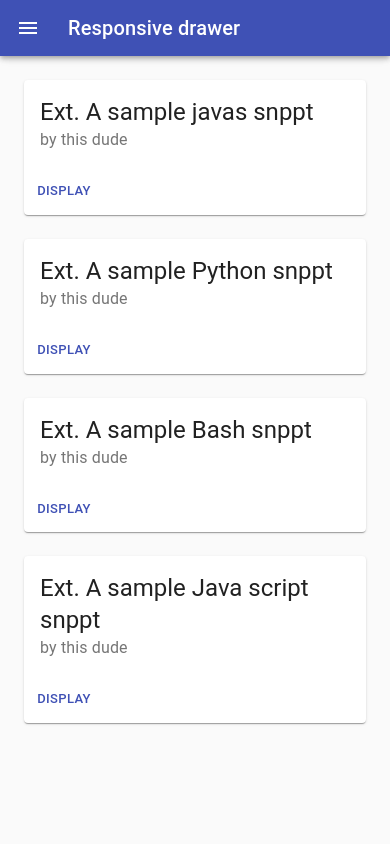
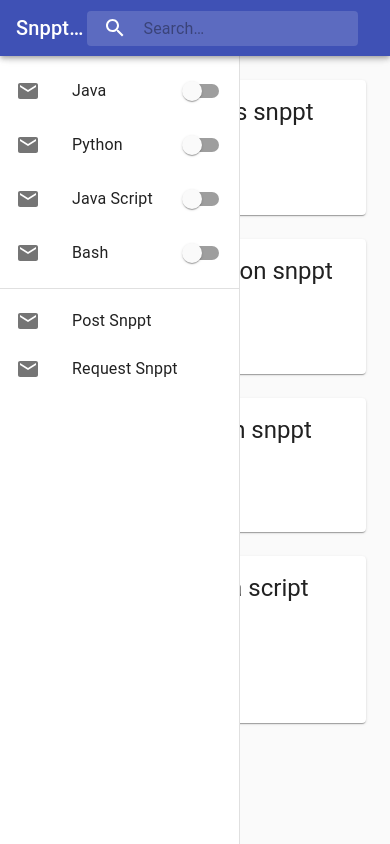
Before and after one commit to hassib-ashouri/snpptwrld-frontend, a Gatsby site: page / in a window 390 px wide. Built offline with nearby package versions, Linux system fonts and the light colour scheme; Gatsby itself is replaced by a stand-in of ours.

Commit message:
add filtering switches, search bar, and snppt display

```diff
--- a/src/components/SnpptListView.js
+++ b/src/components/SnpptListView.js
@@ -1,22 +1,25 @@
-import React from "react"
-//import { spacing } from '@material-ui/system';
-import Container from "@material-ui/core/Container"
+import React, { useState } from "react"
 import Card from "@material-ui/core/Card"
 import CardActions from "@material-ui/core/CardActions"
-import CardContent from "@material-ui/core/CardContent"
 import Button from "@material-ui/core/Button"
-import Box from "@material-ui/core/Box"
 import Grid from "@material-ui/core/Grid"
-import Typography from "@material-ui/core/Typography"
 import { CardHeader } from "@material-ui/core"
-import { makeStyles, useTheme } from "@material-ui/core/styles"
+import { makeStyles } from "@material-ui/core/styles"
+import SnpptViewDialog from "../components/SnpptViewDialog"
 
 const useStyles = makeStyles(theme => ({
   // sttyling for this component is here
 }))
 
 export default function SnpptListView(props) {
-  const { items } = props
+  const { items, snpptViewHandler } = props
+  const [open, setOpen] = useState(false)
+  const [snpptViewerData, setSnpptViewerData] = useState({ id: "default ip" })
+  const displaySnpptHandler = snpptId => () => {
+    setSnpptViewerData({ id: snpptId })
+    setOpen(true)
+  }
+  const handleClose = () => setOpen(false)
   const classes = useStyles()
   const fakeSnppts = [
     {
@@ -44,15 +47,26 @@ export default function SnpptListView(props) {
       lang: "Java Script",
     },
   ]
+  // view mock data unless data is provided by the parent
   const snppts = items == undefined || items.length == 0 ? fakeSnppts : items
   return (
+    <>
+      <SnpptViewDialog
+        onClose={handleClose}
+        snpptid={snpptViewerData.id}
+        open={open}
+      />
       <Grid container spacing={3}>
         {snppts.map(snppt => (
           <Grid item xs={12}>
             <Card className={classes.card}>
               <CardHeader title={snppt.title} subheader="by this dude" />
               <CardActions>
-              <Button size="small" color="primary">
+                <Button
+                  size="small"
+                  color="primary"
+                  onClick={displaySnpptHandler(snppt.id)}
+                >
                   Display
                 </Button>
               </CardActions>
@@ -60,5 +74,6 @@ export default function SnpptListView(props) {
           </Grid>
         ))}
       </Grid>
+    </>
   )
 }
--- /dev/null
+++ b/src/components/SnpptViewDialog.js
@@ -0,0 +1,36 @@
+import React, { useStat } from "react"
+import {
+  Dialog,
+  DialogActions,
+  DialogTitle,
+  DialogContent,
+} from "@material-ui/core"
+import Typography from "@material-ui/core/Typography"
+import Button from "@material-ui/core/Button"
+
+export default function SnpptViewDialog(props) {
+  const { open, snpptid, onClose } = props
+  const handleClose = () => {
+    onClose()
+  }
+
+  return (
+    <Dialog
+      onClose={handleClose}
+      aria-labelledby="customized-dialog-title"
+      open={open}
+    >
+      <DialogTitle id="customized-dialog-title">Modal title</DialogTitle>
+      <DialogContent dividers>
+        <Typography gutterBottom>
+          This dialog should display snppt with id ({snpptid});
+        </Typography>
+      </DialogContent>
+      <DialogActions>
+        <Button onClick={handleClose} color="primary">
+          close
+        </Button>
+      </DialogActions>
+    </Dialog>
+  )
+}
--- a/src/pages/index.js
+++ b/src/pages/index.js
@@ -3,20 +3,18 @@ import AppBar from "@material-ui/core/AppBar"
 import CssBaseline from "@material-ui/core/CssBaseline"
 import Divider from "@material-ui/core/Divider"
 import Drawer from "@material-ui/core/Drawer"
-import Hidden from "@material-ui/core/Hidden"
-import IconButton from "@material-ui/core/IconButton"
+import InputBase from "@material-ui/core/InputBase"
 import List from "@material-ui/core/List"
 import ListItem from "@material-ui/core/ListItem"
 import ListItemIcon from "@material-ui/core/ListItemIcon"
 import ListItemText from "@material-ui/core/ListItemText"
-import ListItemSecondaryAction from "@material-ui/core/ListItemSecondaryAction"
 import MailIcon from "@material-ui/icons/Mail"
-import MenuIcon from "@material-ui/icons/Menu"
 import Switch from "@material-ui/core/Switch"
 import SnpptListView from "../components/SnpptListView"
+import SearchIcon from "@material-ui/icons/Search"
 import Toolbar from "@material-ui/core/Toolbar"
 import Typography from "@material-ui/core/Typography"
-import { makeStyles, useTheme } from "@material-ui/core/styles"
+import { makeStyles, fade } from "@material-ui/core/styles"
 
 const drawerWidth = 240
 
@@ -31,10 +29,7 @@ const useStyles = makeStyles(theme => ({
     },
   },
   appBar: {
-    marginLeft: drawerWidth,
-    [theme.breakpoints.up("sm")]: {
-      width: `calc(100% - ${drawerWidth}px)`,
-    },
+    zIndex: theme.zIndex.drawer + 1,
   },
   menuButton: {
     marginRight: theme.spacing(2),
@@ -50,12 +45,43 @@ const useStyles = makeStyles(theme => ({
     flexGrow: 1,
     padding: theme.spacing(3),
   },
+  searchIcon: {
+    width: theme.spacing(7),
+    height: "100%",
+    position: "absolute",
+    pointerEvents: "none",
+    display: "flex",
+    alignItems: "center",
+    justifyContent: "center",
+  },
+  search: {
+    position: "relative",
+    borderRadius: theme.shape.borderRadius,
+    backgroundColor: fade(theme.palette.common.white, 0.15),
+    "&:hover": {
+      backgroundColor: fade(theme.palette.common.white, 0.25),
+    },
+    marginRight: theme.spacing(2),
+    marginLeft: 0,
+    width: "100%",
+    [theme.breakpoints.up("sm")]: {
+      marginLeft: theme.spacing(15),
+      width: "auto",
+    },
+  },
+  inputInput: {
+    padding: theme.spacing(1, 1, 1, 7),
+    transition: theme.transitions.create("width"),
+    width: "100%",
+    [theme.breakpoints.up("md")]: {
+      width: 200,
+    },
+  },
 }))
 
 function App(props) {
   const { container, passedSnppts } = props
   const classes = useStyles()
-  const [mobileOpen, setMobileOpen] = React.useState(false)
   const [checked, setChecked] = useState([])
   // the list of snippets
   const filters = ["Java", "Python", "Java Script", "Bash"]
@@ -115,10 +141,6 @@ function App(props) {
     }
   }
 
-  const handleDrawerToggle = () => {
-    setMobileOpen(!mobileOpen)
-  }
-
   useEffect(() => {
     // use this for debugging
     console.log(filteredSnppts)
@@ -127,26 +149,33 @@ function App(props) {
   const drawer = (
     <div>
       <div className={classes.toolbar} />
-      <Divider />
       <List>
         {filters.map((filterName, index) => (
-          <ListItem button key={filterName}>
+          <ListItem key={filterName}>
             <ListItemIcon>
               <MailIcon />
             </ListItemIcon>
             <ListItemText primary={filterName} />
-            <ListItemSecondaryAction>
             <Switch
               edge="end"
               onChange={handleFilterToggele(filterName)}
               checked={checked.indexOf(filterName) !== -1}
               inputProps={{ "aria-labelledby": "switch-list-label-wifi" }}
             />
-            </ListItemSecondaryAction>
           </ListItem>
         ))}
       </List>
       <Divider />
+      <List>
+        {["Post Snppt", "Request Snppt"].map(btnTxt => (
+          <ListItem button key={btnTxt}>
+            <ListItemIcon>
+              <MailIcon />
+            </ListItemIcon>
+            <ListItemText primary={btnTxt} />
+          </ListItem>
+        ))}
+      </List>
     </div>
   )
 
@@ -155,34 +184,36 @@ function App(props) {
       <CssBaseline />
       <AppBar position="fixed" className={classes.appBar}>
       <Toolbar>
-          <IconButton
-            color="inherit"
-            aria-label="open drawer"
-            edge="start"
-            onClick={handleDrawerToggle}
-            className={classes.menuButton}
-          >
-            <MenuIcon />
-          </IconButton>
           <Typography variant="h6" noWrap>
-            Responsive drawer
+            SnpptWrld
           </Typography>
+          <div className={classes.search}>
+            <div className={classes.searchIcon}>
+              <SearchIcon />
+            </div>
+            <InputBase
+              placeholder="Search…"
+              classes={{
+                root: classes.inputRoot,
+                input: classes.inputInput,
+              }}
+              inputProps={{ "aria-label": "search" }}
+            />
+          </div>
         </Toolbar>
       </AppBar>
-      <nav className={classes.drawer} aria-label="mailbox folders">
+      <nav className={classes.drawer}>
         {/* The implementation can be swapped with js to avoid SEO duplication of links. */}
 
-        <Hidden xsDown implementation="css">
         <Drawer
+        className={classes.drawer}
+        variant="permanent"
         classes={{
           paper: classes.drawerPaper,
         }}
-            variant="permanent"
-            open
       >
         {drawer}
       </Drawer>
-        </Hidden>
       </nav>
       <main className={classes.content}>
         <div className={classes.toolbar} />
```
Lines whose indentation alone changed are shown as unchanged.
